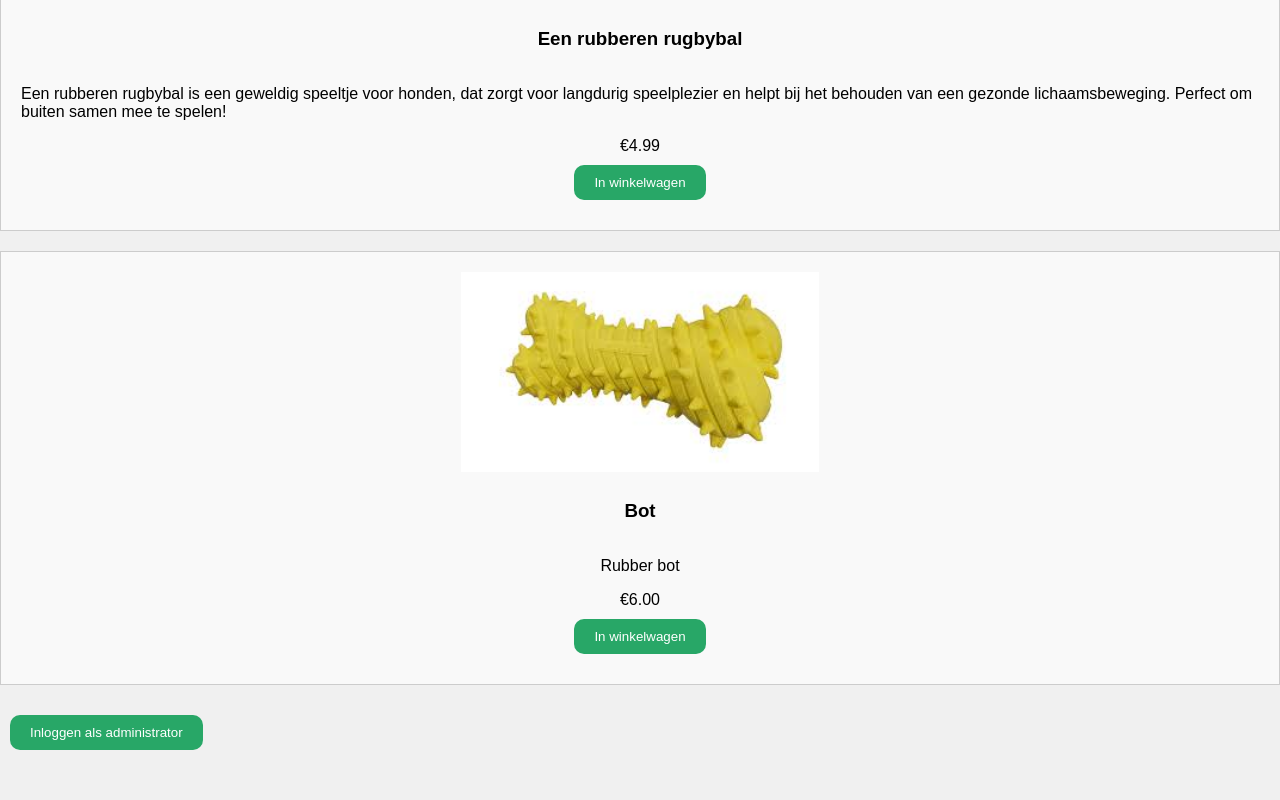
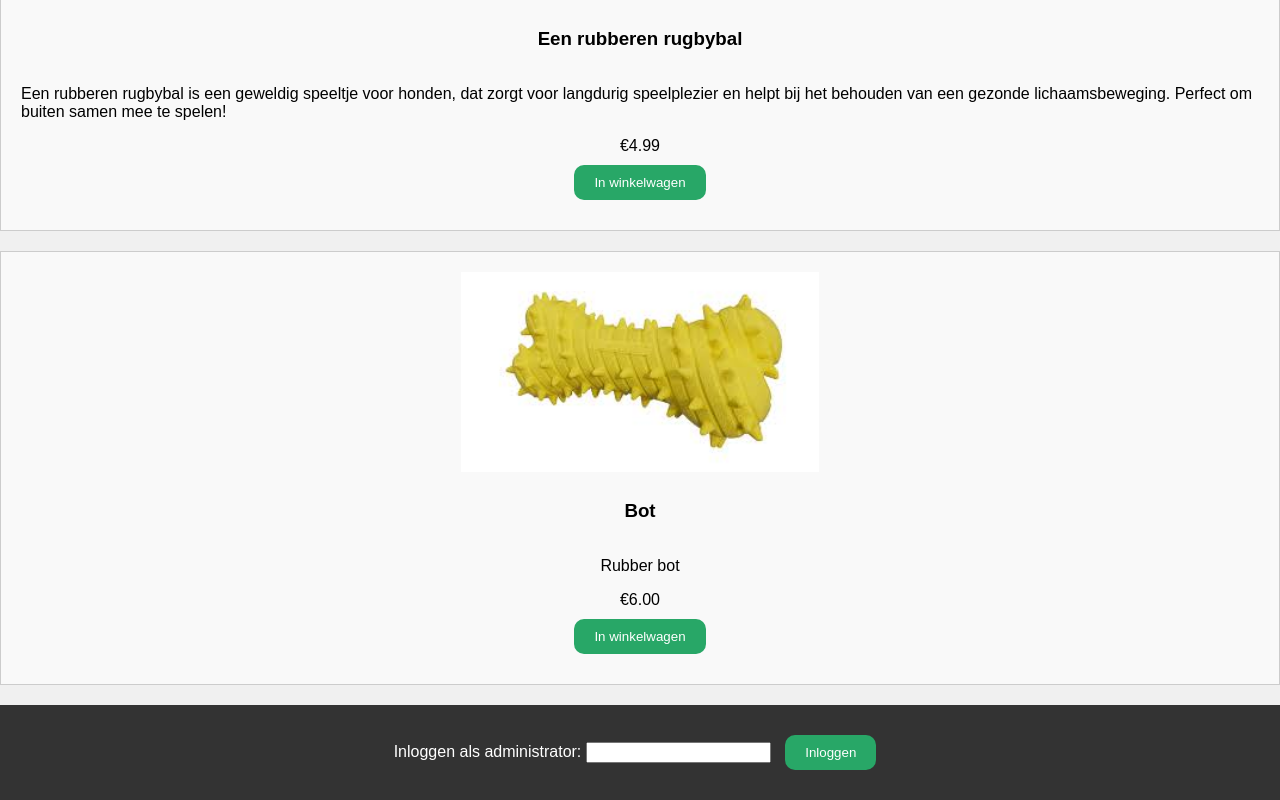
Before and after one commit to XXLis/Webshop, a website: page index.html in a window 1280 px wide. Shown: the part 1692-2492 px from the top of the page. Before the commit the page ends 2452 px from the top, so only its background shows below. Drawn offline with Linux system fonts and the light colour scheme.

Commit message:
Update index.html

```diff
--- a/index.html
+++ b/index.html
@@ -15,11 +15,18 @@
   <div id="cart-items-container"></div>
   <div id="cart-container"></div>
 
-
-
 <link rel="stylesheet" href="../css/styles.css">
 <script src="../js/script.js"></script>
 
-  <button onclick="redirectToAdmin()">Inloggen als administrator</button>
+<footer>
+  <div id="login-section">
+    <form id="loginForm">
+      <label for="password">Inloggen als administrator:</label>
+      <input type="password" id="password" name="password">
+      <button type="submit">Inloggen</button>
+    </form>
+  </div>
+</footer>
+
 </body>
 </html>
```
